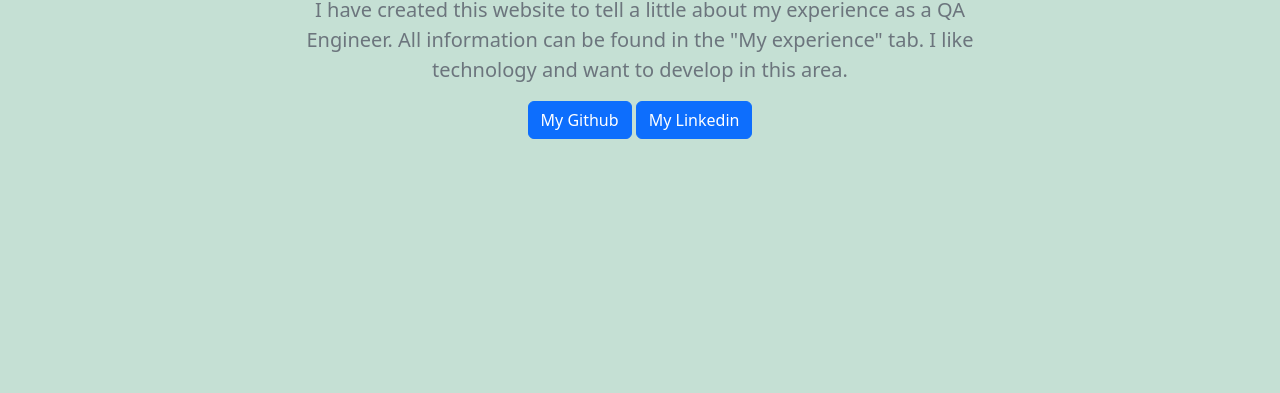
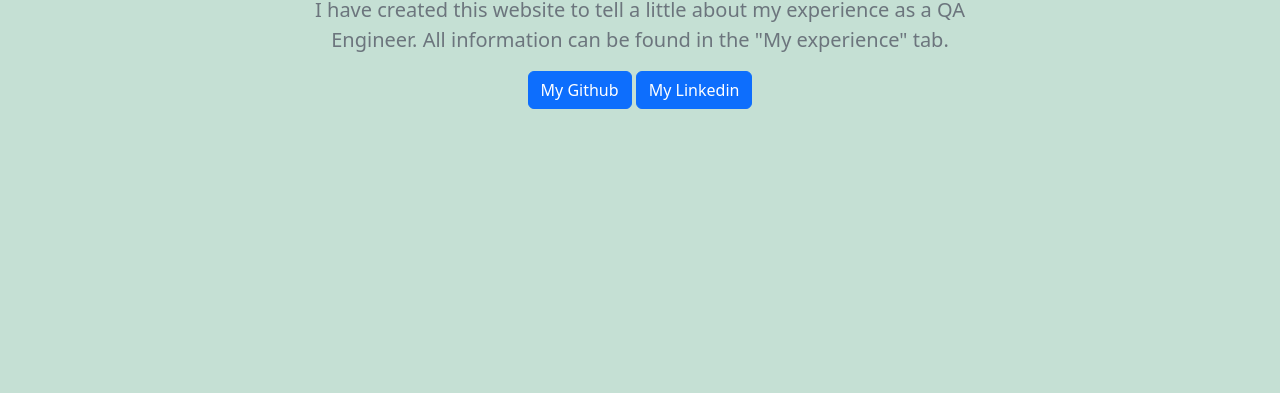
Before and after one commit to AlexanderMazhul/AlexanderMazhul.github.io, a plain HTML site: page index.html in a window 1280 px wide. Shown: the part 407-800 px from the top of the page. Drawn offline with nearby package versions, Linux system fonts and the light colour scheme.

Commit message:
change text on the home page

```diff
--- a/index.html
+++ b/index.html
@@ -70,7 +70,7 @@
           <p class="lead text-muted">
             I have created this website to tell a little about my experience as
             a QA Engineer. All information can be found in the "My experience"
-            tab. I like technology and want to develop in this area.
+            tab.
           </p>
           <a
             href="https://github.com/AlexanderMazhul"
```
